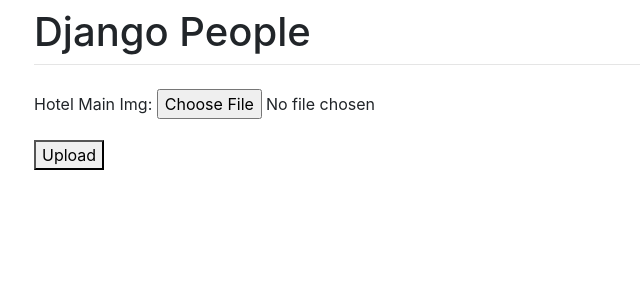
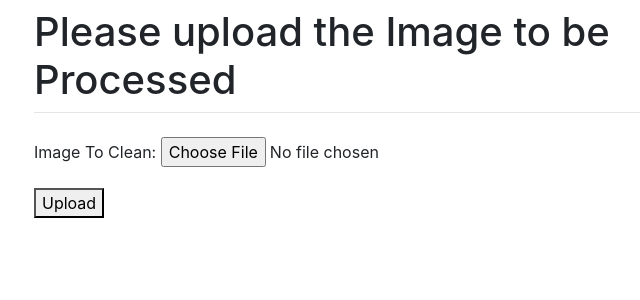
Before and after one commit to rahulmistri1997/djMetaRemover, a Django app: page /exifview/ in a window 1280 px wide. Shown: the top 300 px of the page, without its empty margins (241-881 px from the left). Run offline with Django 3.2, Linux system fonts and the light colour scheme; some libraries are stand-ins or nearby versions.

Commit message:
Changed Model name from "hotel_Main_Img" TO "Image_To_Clean"

```diff
--- a/mysite/exifview/forms.py
+++ b/mysite/exifview/forms.py
@@ -2,12 +2,12 @@ from django import forms
 from django.forms import widgets
 from exifview.models import *
 
-class HotelForm(forms.ModelForm):
+class HotelForm(forms.ModelForm): # Images Upload Form TODO: Name Change
 
     class Meta:
         model = Hotel
-        fields = ['hotel_Main_Img']
+        fields = ['Image_To_Clean']
 
         widget = {
-            'hotel_Main_Img' : forms.FileInput(attrs={'class' : 'form-control'})
+            'Image_To_Clean' : forms.FileInput(attrs={'class' : 'form-control'})
         }
--- a/mysite/exifview/models.py
+++ b/mysite/exifview/models.py
@@ -7,10 +7,10 @@ from PIL import Image
 
 class Hotel(models.Model):
     name = models.CharField(max_length=50)
-    hotel_Main_Img = models.ImageField(upload_to='MetaClean/') #(upload_to='images/')
+    Image_To_Clean = models.ImageField(upload_to='MetaClean/') #(upload_to='images/')
 
     def save(self):
-        im = Image.open(self.hotel_Main_Img)
+        im = Image.open(self.Image_To_Clean)
 
         output = BytesIO()
         data = list(im.getdata())
@@ -20,6 +20,6 @@ class Hotel(models.Model):
         im.save(output, format='JPEG', quality=100)
         output.seek(0)
 
-        self.hotel_Main_Img = InMemoryUploadedFile(output,'ImageField', "%s.jpg" %self.hotel_Main_Img.name.split('.')[0], 'image/jpeg', sys.getsizeof(output), None)
+        self.Image_To_Clean = InMemoryUploadedFile(output,'ImageField', "%s.jpg" %self.Image_To_Clean.name.split('.')[0], 'image/jpeg', sys.getsizeof(output), None)
 
         super(Hotel,self).save()
--- a/mysite/exifview/templates/exifview/display_hotel_images.html
+++ b/mysite/exifview/templates/exifview/display_hotel_images.html
@@ -26,7 +26,7 @@
     {% for hotel in hotel_images %}
             <div class="col-md-4">
                     {{ hotel.name }}
-                     <img src="{{ hotel.hotel_Main_Img.url }}" class="img-responsive" style="width: 100%; float: left; margin-right: 10px;" />
+                     <img src="{{ hotel.Image_To_Clean.url }}" class="img-responsive" style="width: 100%; float: left; margin-right: 10px;" />
             </div>
     {% endfor %}
 
--- a/mysite/exifview/templates/exifview/hotel_image_form.html
+++ b/mysite/exifview/templates/exifview/hotel_image_form.html
@@ -2,15 +2,16 @@
 <html lang="en">
 <head>
     <meta charset="UTF-8">
-    <title>Hotel_image</title>
+    <title>djMetaRemover</title>
     <link rel="stylesheet" href="https://stackpath.bootstrapcdn.com/bootstrap/4.1.3/css/bootstrap.min.css" integrity="sha384-MCw98/SFnGE8fJT3GXwEOngsV7Zt27NXFoaoApmYm81iuXoPkFOJwJ8ERdknLPMO" crossorigin="anonymous">
     <script src="https://stackpath.bootstrapcdn.com/bootstrap/4.1.3/js/bootstrap.min.js" integrity="sha384-ChfqqxuZUCnJSK3+MXmPNIyE6ZbWh2IMqE241rYiqJxyMiZ6OW/JmZQ5stwEULTy" crossorigin="anonymous"></script>
 </head>
 <body>
+    {% load crispy_forms_tags %}
     <div class="container">
       <div class="row justify-content-center">
         <div class="col-8">
-          <h1 class="mt-2">Django People</h1>
+          <h1 class="mt-2">Please upload the Image to be Processed</h1>
           <hr class="mt-0 mb-4">
           <!-- {% block content %}
           {% endblock %} -->
--- a/mysite/exifview/templates/exifview/success.html
+++ b/mysite/exifview/templates/exifview/success.html
@@ -50,9 +50,9 @@
 <body>
     <div class="col-md-4">
         <h1>Successfully Uploaded</h1>
-        <img src="{{ hotel_images.hotel_Main_Img.url }}" class="img-responsive" style="width: 100%; float: left; margin-right: 10px;" />
+        <img src="{{ hotel_images.Image_To_Clean.url }}" class="img-responsive" style="width: 100%; float: left; margin-right: 10px;" />
 
-        <a href="{{ hotel_images.hotel_Main_Img.url }}" download><button class="btn" style="width:100%"><i class="fa fa-download"></i> Download</button></a>
+        <a href="{{ hotel_images.Image_To_Clean.url }}" download><button class="btn" style="width:100%"><i class="fa fa-download"></i> Download</button></a>
         <br>
         <a href="{% url 'exifview:image_upload' %}"><button class="btn" id="more" style="width:100%"><i class="fa fa-download"></i> Clean More Images</button></a>
     </div>
--- a/mysite/mysite/settings.py
+++ b/mysite/mysite/settings.py
@@ -36,6 +36,7 @@ ALLOWED_HOSTS = []
 
 INSTALLED_APPS = [
     'exifview',
+    'crispy_forms',
     'django.contrib.admin',
     'django.contrib.auth',
     'django.contrib.contenttypes',
@@ -127,3 +128,4 @@ STATIC_URL = '/static/'
 
 MEDIA_URL = '/media/'
 MEDIA_ROOT = os.path.join(BASE_DIR,'media')
+CRISPY_TEMPLATE_PACK = 'bootstrap4'
```
Also changed, not shown: mysite/db.sqlite3, mysite/exifview/migrations/0004_auto_20210123_2127.py (added), mysite/exifview/views.py (line endings or trailing spaces).
